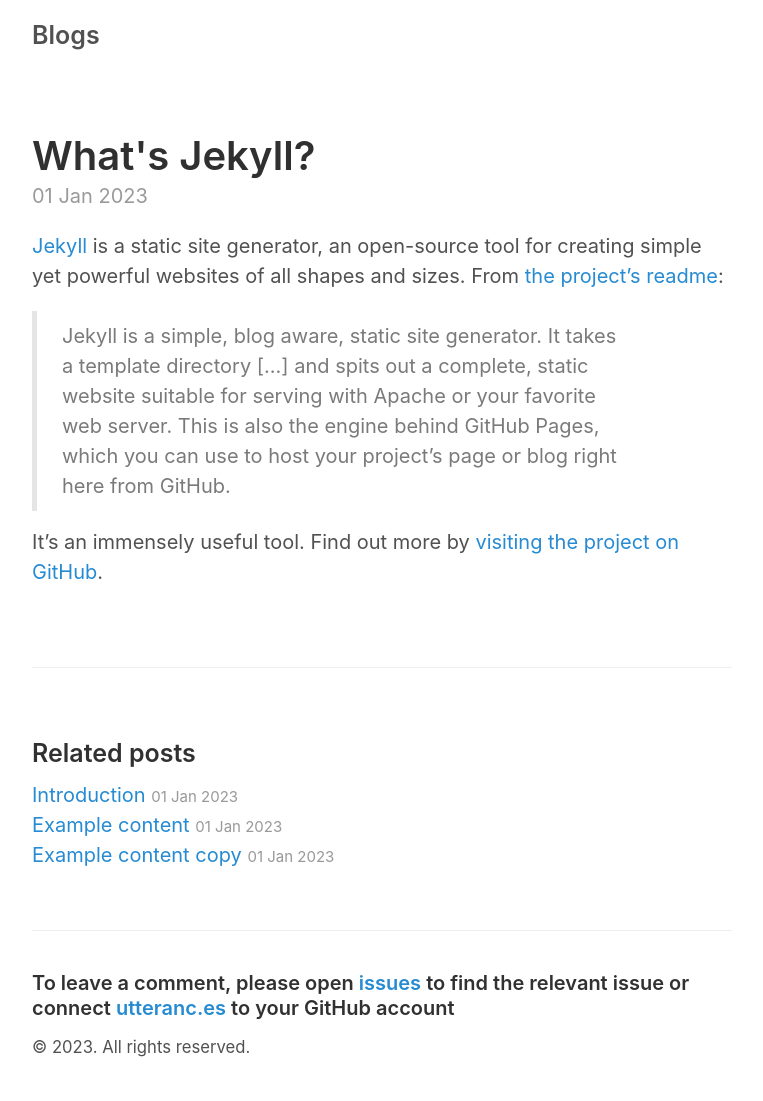
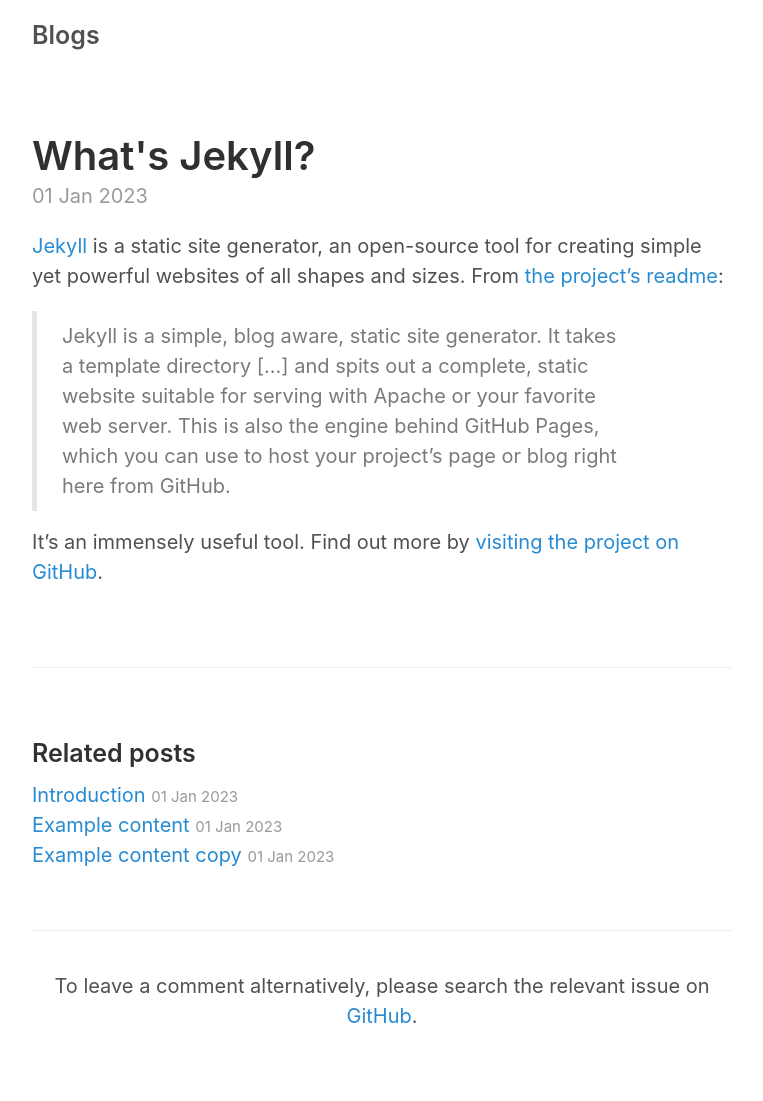
Before and after one commit to aman-godara/blogs, a Jekyll site: the page built from _posts/2023-01-01-whats-jekyll.md, in a window 1280 px wide. Shown: the whole page, without its empty margins (258-1021 px from the left). Built offline with Jekyll 4.4.1, drawn with Linux system fonts in a browser that asks for light colours; comment, search, counter and statistics services are not loaded; after the commit the page ends 1031 px from its top, so only the background shows below that.

Commit message:
Center text

```diff
--- a/_layouts/default.html
+++ b/_layouts/default.html
@@ -17,11 +17,6 @@
         {{ content }}
       </main>
 
-      <footer class="footer">
-        <small>
-          &copy; <time datetime="{{ site.time | date_to_xmlschema }}">{{ site.time | date: '%Y' }}</time>. All rights reserved.
-        </small>
-      </footer>
     </div>
 
     {% if site.analytics_id %}
--- a/_layouts/post.html
+++ b/_layouts/post.html
@@ -24,7 +24,6 @@
 </aside>
 {% endif %}
 
-<h6>To leave a comment, please open <a href="https://github.com/aman-godara/blogs/issues?q=is%3Aissue+is%3Aopen+label%3Acomments" target="_blank">issues</a> to find the relevant issue or connect <a href="https://utteranc.es">utteranc.es</a> to your GitHub account</h6>
 <script src="https://utteranc.es/client.js"
         repo="aman-godara/blogs"
         issue-term="title"
@@ -33,3 +32,5 @@
         crossorigin="anonymous"
         async>
 </script>
+
+<center>To leave a comment alternatively, please search the relevant issue on <a href="https://github.com/aman-godara/blogs/issues?q=is%3Aissue+label%3Acomments" target="_blank">GitHub</a>.</center>
```
